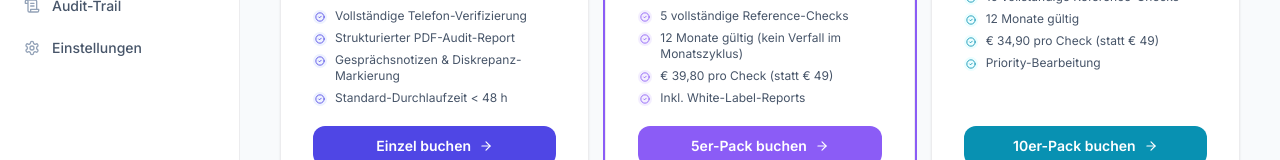
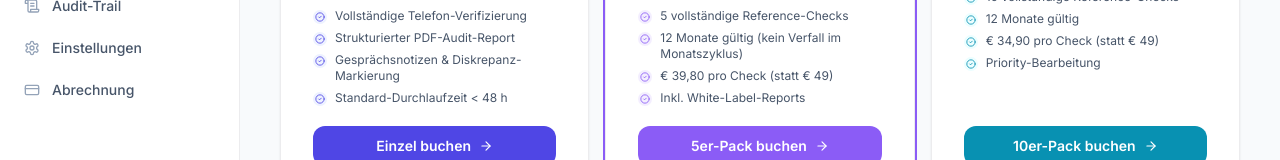
Before and after one commit to Ricdog87/Referenz-check-recruiting-2026, a Next.js app: page /addons in a window 1280 px wide. Shown: the part 434-594 px from the top of the page. Built offline with nearby package versions, Linux system fonts and the light colour scheme; no server answers.

Commit message:
feat(billing): add Abrechnung link to sidebar
Macht /settings/billing aus dem neuen Stripe-MVP-Flow im Dashboard
direkt auffindbar — Eintrag unter Konto neben Einstellungen, mit
CreditCard-Icon.

```diff
--- a/components/layout/Sidebar.tsx
+++ b/components/layout/Sidebar.tsx
@@ -6,6 +6,7 @@ import { signOut, useSession } from 'next-auth/react'
 import {
   LayoutDashboard, Users, ClipboardList, Settings, BarChart3,
   Plug, LogOut, ChevronUp, Sparkles, Briefcase, ShoppingBag, ScrollText, X,
+  CreditCard,
 } from 'lucide-react'
 import { ACCOUNT_TYPES } from '@/lib/utils'
 import { useMobileSidebar } from './MobileSidebarContext'
@@ -95,6 +96,7 @@ export function Sidebar() {
             <NavItem key={item.href} {...item} pathname={pathname} />
           ))}
           <NavItem href="/settings" label="Einstellungen" icon={Settings} pathname={pathname} />
+          <NavItem href="/settings/billing" label="Abrechnung" icon={CreditCard} pathname={pathname} />
         </NavSection>
 
         {/* Upgrade card */}
```
